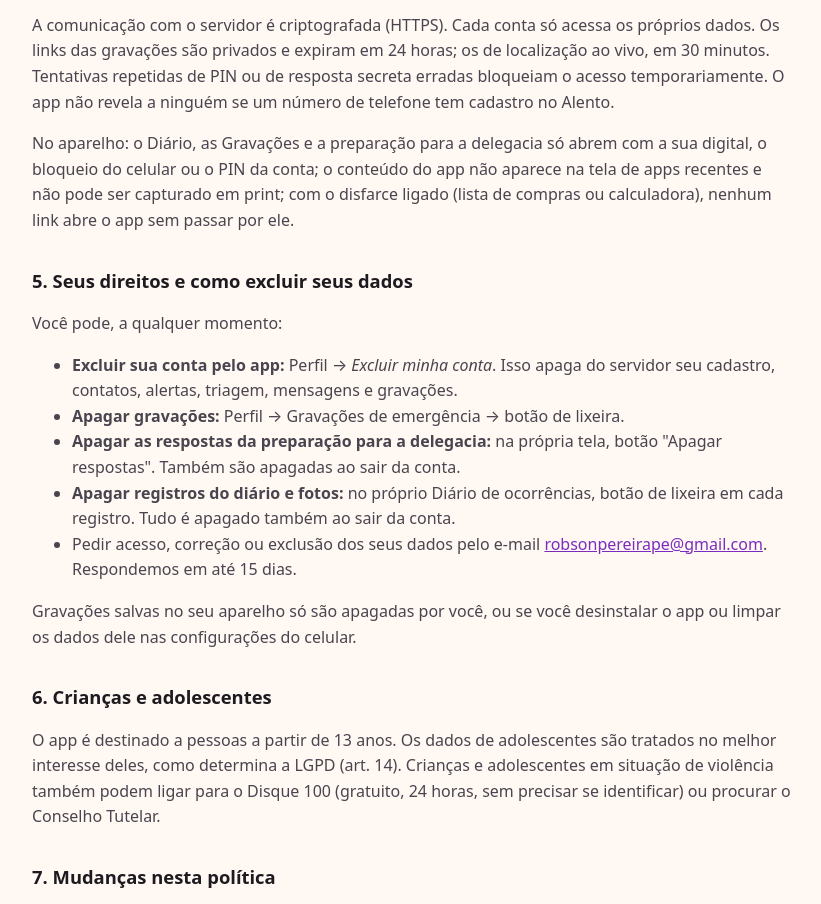
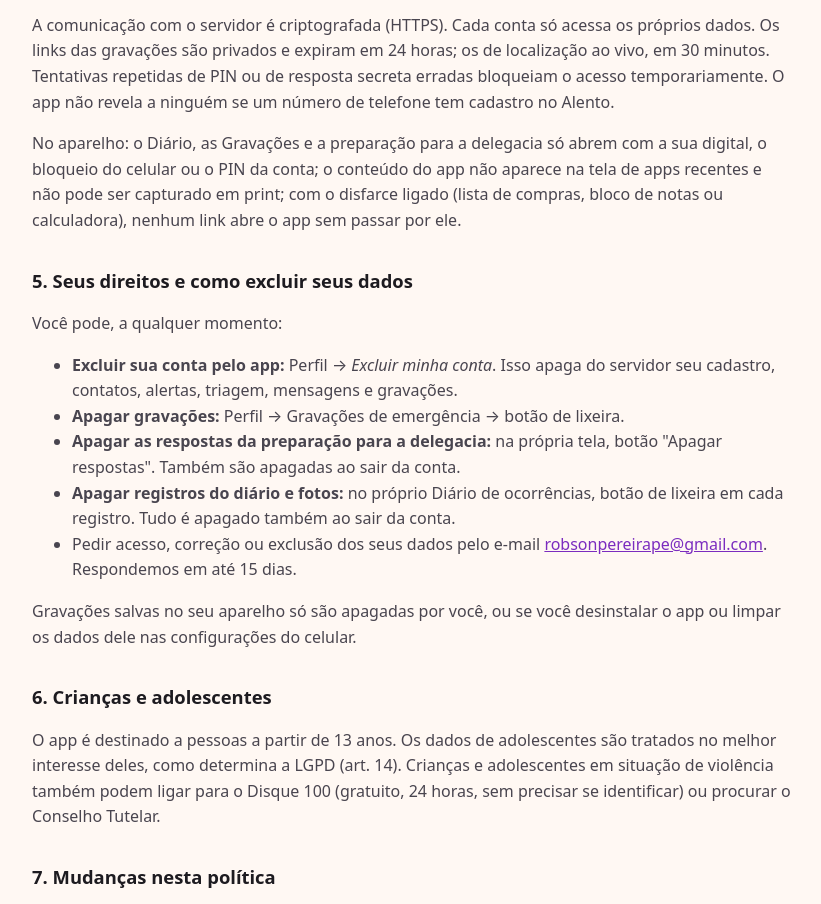
Before and after one commit to RobsonPereira13/alento-privacidade, a plain HTML site: page index.html in a window 1280 px wide. Shown: the part 3122-4026 px from the top of the page, without its empty margins (228-1049 px from the left). Drawn offline with Linux system fonts and the light colour scheme.

Commit message:
Política: disfarce Notas

```diff
--- a/index.html
+++ b/index.html
@@ -69,7 +69,7 @@
 
 <h2>4. Segurança</h2>
 <p>A comunicação com o servidor é criptografada (HTTPS). Cada conta só acessa os próprios dados. Os links das gravações são privados e expiram em 24 horas; os de localização ao vivo, em 30 minutos. Tentativas repetidas de PIN ou de resposta secreta erradas bloqueiam o acesso temporariamente. O app não revela a ninguém se um número de telefone tem cadastro no Alento.</p>
-<p>No aparelho: o Diário, as Gravações e a preparação para a delegacia só abrem com a sua digital, o bloqueio do celular ou o PIN da conta; o conteúdo do app não aparece na tela de apps recentes e não pode ser capturado em print; com o disfarce ligado (lista de compras ou calculadora), nenhum link abre o app sem passar por ele.</p>
+<p>No aparelho: o Diário, as Gravações e a preparação para a delegacia só abrem com a sua digital, o bloqueio do celular ou o PIN da conta; o conteúdo do app não aparece na tela de apps recentes e não pode ser capturado em print; com o disfarce ligado (lista de compras, bloco de notas ou calculadora), nenhum link abre o app sem passar por ele.</p>
 
 <h2>5. Seus direitos e como excluir seus dados</h2>
 <p>Você pode, a qualquer momento:</p>
```
